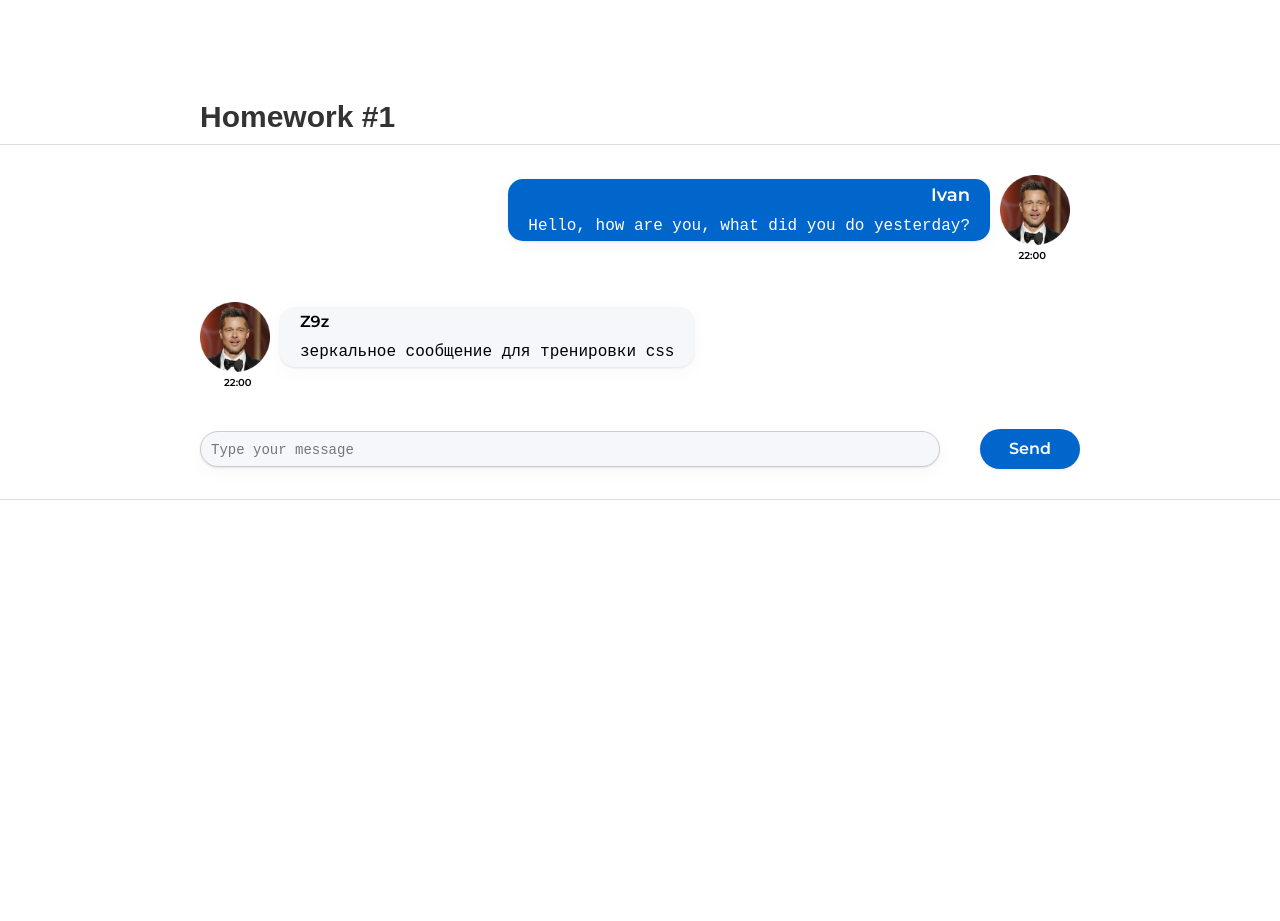
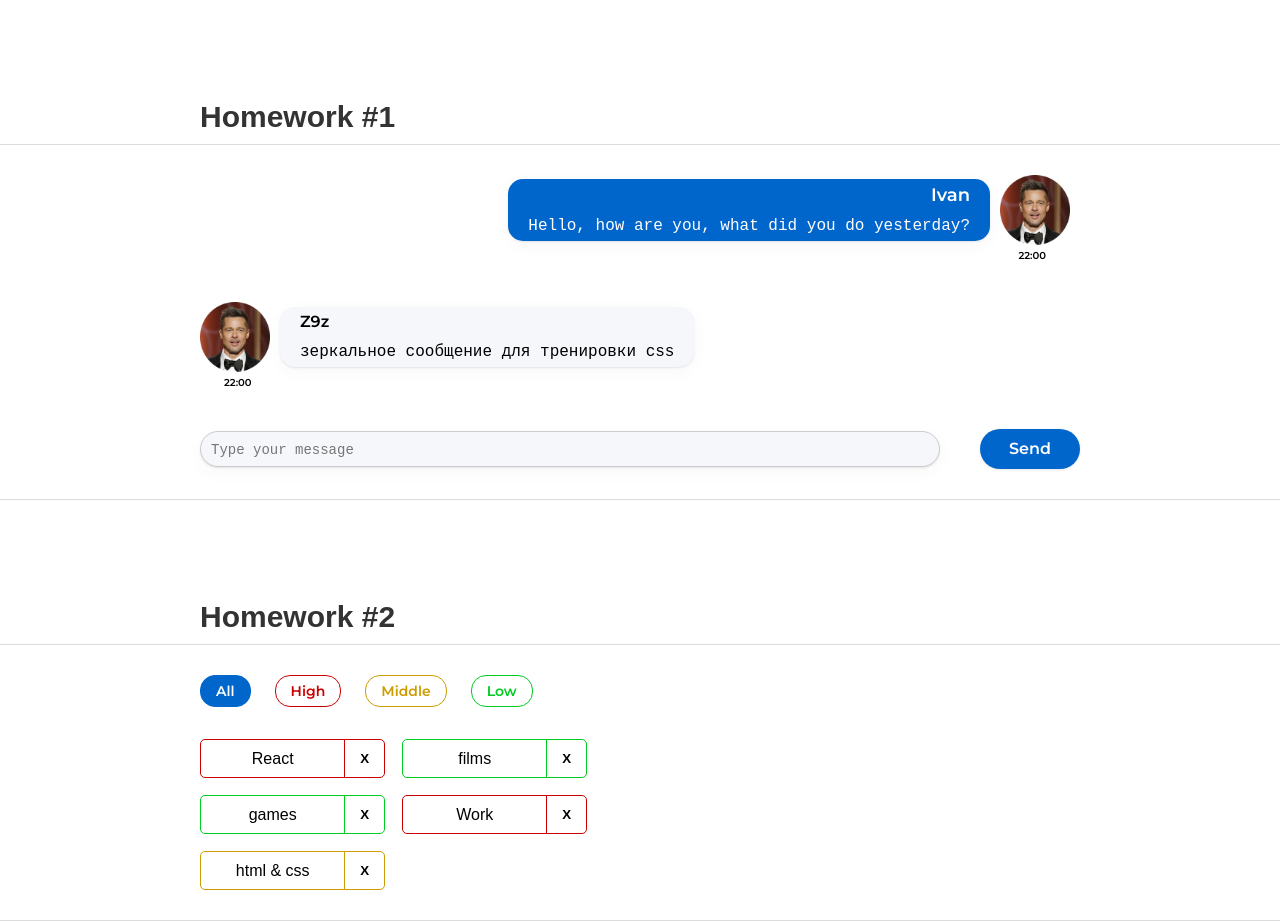
Before and after one commit to IvanBliudnik/hwsecondsprint, a React (Create React App) app: page / in a window 1280 px wide. Before the commit the page ends 800 px from the top, so only its background shows below. Built offline with nearby package versions, Linux system fonts and the light colour scheme.

Commit message:
secondcommit

```diff
--- a/src/s1-main/App.tsx
+++ b/src/s1-main/App.tsx
@@ -1,13 +1,14 @@
 import React from 'react'
 import s from './App.module.css'
 import HW1 from '../s2-homeworks/hw01/HW1'
+import HW2 from "../s2-homeworks/hw02/HW2";
 
 function App() {
     return (
         <div className={s.App}>
             <HW1/>
             {/*раскомментировать по ходу выполнения*/}
-            {/*<HW2/>*/}
+            <HW2/>
             {/*<HW3/>*/}
             {/*<HW4/>*/}
 
--- a/src/s2-homeworks/hw02/HW2.tsx
+++ b/src/s2-homeworks/hw02/HW2.tsx
@@ -3,55 +3,47 @@ import Affairs from './affairs/Affairs'
 import s2 from '../../s1-main/App.module.css'
 
 /*
-* 1 - описать типы AffairPriorityType, AffairType
-* 2 - указать нужный тип для defaultAffairs
-* 3 - дописать типы и логику функции filterAffairs и проверить её тестами
-* 4 - выполнить пункт 3 для функции deleteAffair
-* 5 - указать нужный тип в useState с affairs
-* 6 - дописать тип и логику функции deleteAffairCallback
-* 7 - в файле Affairs.tsx дописать типизацию пропсов
-* 8 - в файле Affairs.tsx дописать логику функций setAll, setHigh, setMiddle, setLow
 * 9 - в файле Affair.tsx дописать типизацию пропсов
 * 10 - в файле Affair.tsx дописать функции deleteCallback и использовать
 * 11 - в файле Affair.tsx отобразить приходящие данные
 * */
 
 // types
-export type AffairPriorityType = any // need to fix any
+export type AffairPriorityType = 'low' | 'middle' | 'high'
 export type AffairType = {
-    _id: any // need to fix any
-    name: any // need to fix any
+    _id: number
+    name: string
     priority: AffairPriorityType
 }
 export type FilterType = 'all' | AffairPriorityType
 
 // constants
-const defaultAffairs: any = [ // need to fix any
+const defaultAffairs: AffairType[] = [ // need to fix any
     {_id: 1, name: 'React', priority: 'high'}, // студенты могут изменить содержимое name и количество элементов в массиве, ...priority не менять!
-    {_id: 2, name: 'anime', priority: 'low'},
+    {_id: 2, name: 'films', priority: 'low'},
     {_id: 3, name: 'games', priority: 'low'},
-    {_id: 4, name: 'work', priority: 'high'},
+    {_id: 4, name: 'Work', priority: 'high'},
     {_id: 5, name: 'html & css', priority: 'middle'},
 ]
 
 // pure helper functions
-export const filterAffairs = (affairs: any, filter: any): any => { // need to fix any
-
-
-    return affairs // need to fix
+export const filterAffairs = (affairs: AffairType[], filter: 'all' | AffairPriorityType): AffairType[] => { // need to fix any
+    if (filter === 'all') {
+        return affairs;
+    }
+    return affairs.filter(el => el.priority === filter) // need to fix
 }
-export const deleteAffair = (affairs: any, _id: any): any => { // need to fix any
-
-    return affairs // need to fix
+export const deleteAffair = (affairs: AffairType[], _id: number): AffairType[] => { // need to fix any
+    return affairs.filter(el => el._id !== _id) //Возвращаем все элементы, кроме того, что имеет _id
 }
 
 function HW2() {
-    const [affairs, setAffairs] = useState<any>(defaultAffairs) // need to fix any
+    const [affairs, setAffairs] = useState<AffairType[]>(defaultAffairs) // need to fix any
     const [filter, setFilter] = useState<FilterType>('all')
 
-    const filteredAffairs = filterAffairs(affairs, filter)
-    const deleteAffairCallback = (_id: any) => { // need to fix any
-        // need to fix
+    const filteredAffairs:AffairType[] = filterAffairs(affairs, filter)
+    const deleteAffairCallback = (_id: number) => { // need to fix any
+       setAffairs(affairs.filter(el => el._id !== _id))
     }
 
     return (
--- a/src/s2-homeworks/hw02/affairs/Affairs.tsx
+++ b/src/s2-homeworks/hw02/affairs/Affairs.tsx
@@ -4,36 +4,36 @@ import {AffairType, FilterType} from '../HW2'
 import s from './Affairs.module.css'
 
 type AffairsPropsType = {
-    data: any // need to fix any
-    setFilter: any
-    deleteAffairCallback: any
-    filter: FilterType
+    data: AffairType[],
+    setFilter: (filter: FilterType) => void, //функция callback
+    deleteAffairCallback: (_id: number) => void,
+    filter: FilterType,
 }
 
-function Affairs(props: AffairsPropsType) {
+function Affairs({data, setFilter, deleteAffairCallback, filter}: AffairsPropsType) {
     const setAll = () => {
-        // need to fix
+       setFilter('all')
     }
     const setHigh = () => {
-        // need to fix
+        setFilter('high')
     }
     const setMiddle = () => {
-        // need to fix
+        setFilter('middle')
     }
     const setLow = () => {
-        // need to fix
+        setFilter('low')
     }
 
-    const cnAll = s.button + ' ' + s.all + (props.filter === 'all' ? ' ' + s.active : '')
-    const cnHigh = s.button + ' ' + s.high + (props.filter === 'high' ? ' ' + s.active : '')
-    const cnMiddle = s.button + ' ' + s.middle + (props.filter === 'middle' ? ' ' + s.active : '')
-    const cnLow = s.button + ' ' + s.low + (props.filter === 'low' ? ' ' + s.active : '')
+    const cnAll = s.button + ' ' + s.all + (filter === 'all' ? ' ' + s.active : '')
+    const cnHigh = s.button + ' ' + s.high + (filter === 'high' ? ' ' + s.active : '')
+    const cnMiddle = s.button + ' ' + s.middle + (filter === 'middle' ? ' ' + s.active : '')
+    const cnLow = s.button + ' ' + s.low + (filter === 'low' ? ' ' + s.active : '')
 
-    const mappedAffairs = props.data.map((a: AffairType) => (
+    const mappedAffairs = data.map((a: AffairType) => (
         <Affair
             key={a._id} // кеи ОБЯЗАТЕЛЬНЫ в 99% - так что лучше их писать всегда при создании компонент в мапе
             affair={a}
-            deleteAffairCallback={props.deleteAffairCallback}
+            deleteAffairCallback={deleteAffairCallback}
         />
     ))
 
--- a/src/s2-homeworks/hw02/affairs/affair/Affair.tsx
+++ b/src/s2-homeworks/hw02/affairs/affair/Affair.tsx
@@ -6,12 +6,12 @@ import s2 from '../Affairs.module.css'
 type AffairPropsType = {
     // key не нужно типизировать
     affair: AffairType
-    deleteAffairCallback: any // need to fix any
+    deleteAffairCallback: (_id: number) => void // need to fix any
 }
 
 function Affair(props: AffairPropsType) {
     const deleteCallback = () => {
-        // need to fix
+        props.deleteAffairCallback(props.affair._id)
     }
 
     const nameClass = s.name + ' ' + s2[props.affair.priority]
@@ -25,7 +25,7 @@ function Affair(props: AffairPropsType) {
         >
             <div id={'hw2-name-' + props.affair._id} className={nameClass}>
                 {/*создаёт студент*/}
-
+                {props.affair.name}
                 {/**/}
             </div>
             <div id={'hw2-priority-' + props.affair._id} hidden>
@@ -35,8 +35,7 @@ function Affair(props: AffairPropsType) {
             <button
                 id={'hw2-button-delete-' + props.affair._id}
                 className={buttonClass}
-                // need to fix
-
+                onClick={deleteCallback} //КНОПКИ!!!!!Выучить
             >
                 {/*текст кнопки могут изменить студенты*/}
                 X
```
